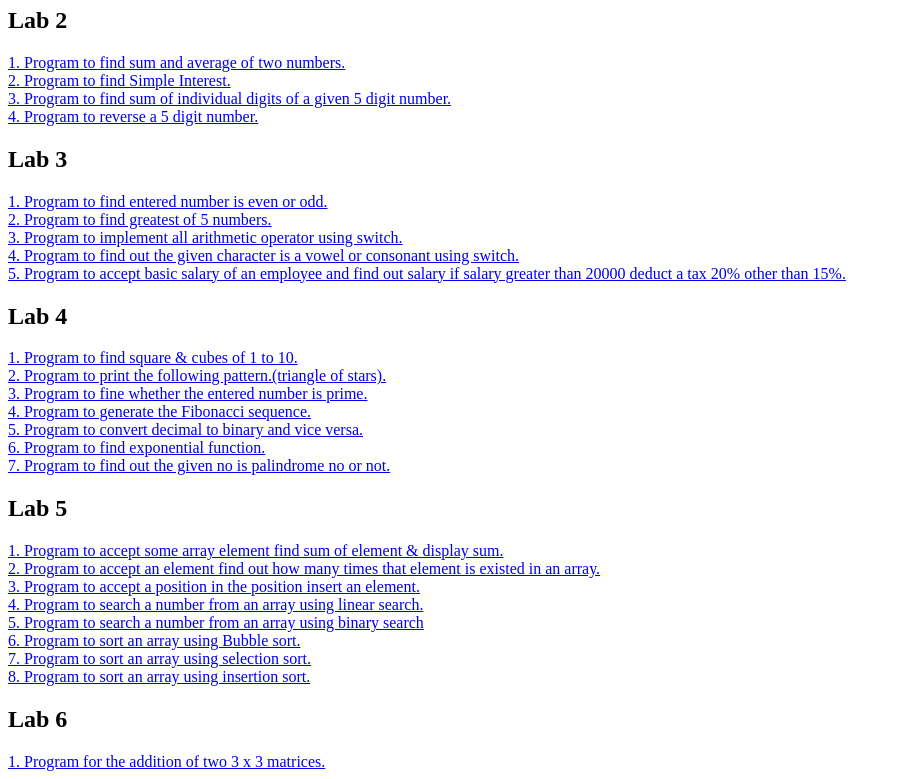
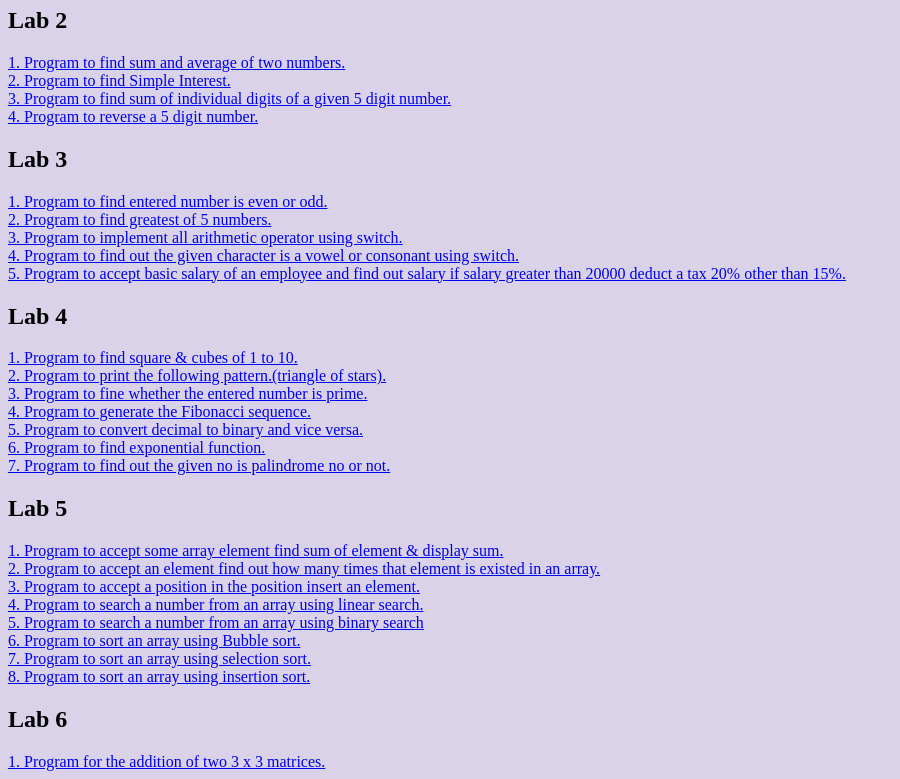
Before and after one commit to teamharsh/pps, a plain HTML site: page index.html in a window 1280 px wide. Shown: the part 73-852 px from the top of the page, without its empty margins (0-900 px from the left). Drawn offline with Linux system fonts and the light colour scheme.

Commit message:
Update index.html

```diff
--- a/index.html
+++ b/index.html
@@ -6,7 +6,7 @@
     <meta name="viewport" content="width=device-width, initial-scale=1.0">
     <title>SOLUTIONS</title>
 </head>
-<body>
+<body bgcolor="d9d2e9">
     <h1>PPS LAB SOLUTIONS</h1>
     <h2>Lab 2</h2>
 
```
